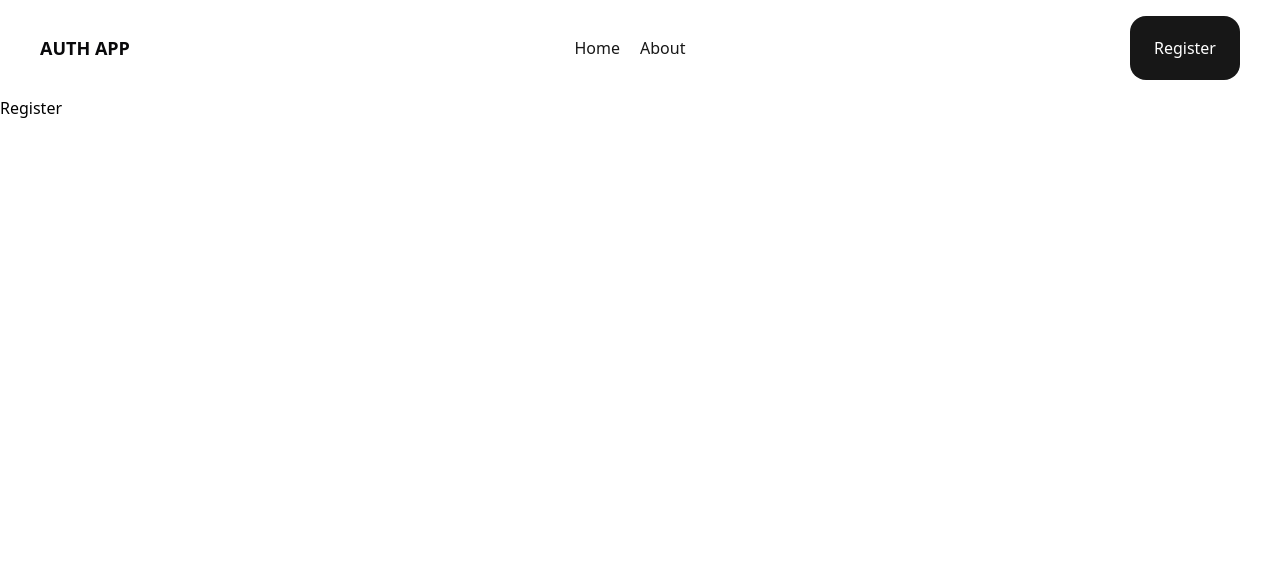
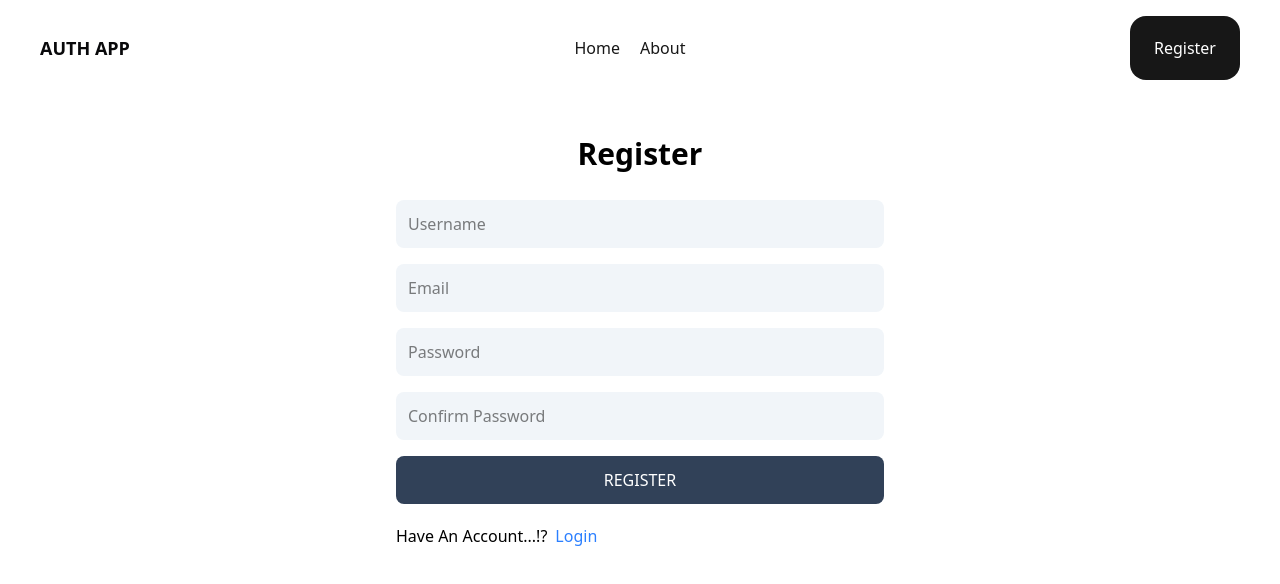
Before and after one commit to HariHaran9209/Authentication, a React (Vite) app in the folder frontend/: page /register in a window 1280 px wide. Shown: the top 584 px of the page. Built offline with nearby package versions, Linux system fonts and the light colour scheme.

Commit message:
Frontend Register

```diff
--- a/frontend/src/pages/Register.jsx
+++ b/frontend/src/pages/Register.jsx
@@ -1,9 +1,21 @@
 import React from 'react'
+import { Link } from 'react-router-dom'
 
 const Register = () => {
   return (
-    <div>
-      <h1>Register</h1>
+    <div className='p-3 max-w-lg mx-auto'>
+      <h1 className='text-3xl text-center font-semibold my-7'>Register</h1>
+      <form className='flex flex-col gap-4'>
+        <input type="text" id='username' name='username' placeholder='Username' className='bg-slate-100 p-3 rounded-lg'/>
+        <input type="text" id='email' name='email' placeholder='Email' className='bg-slate-100 p-3 rounded-lg'/>
+        <input type="password" id='password' name='password' placeholder='Password' className='bg-slate-100 p-3 rounded-lg'/>
+        <input type="password" id='confirmPassword' name='confirmPassword' placeholder='Confirm Password' className='bg-slate-100 p-3 rounded-lg'/>
+        <button className="bg-slate-700 text-white p-3 rounded-lg uppercase hover:opacity-95">Register</button>
+      </form>
+      <div className="flex gap-2 mt-5">
+        <p>Have An Account...!?</p>
+        <Link to='/login'><span className="text-blue-500">Login</span></Link>
+      </div>
     </div>
   )
 }
```
